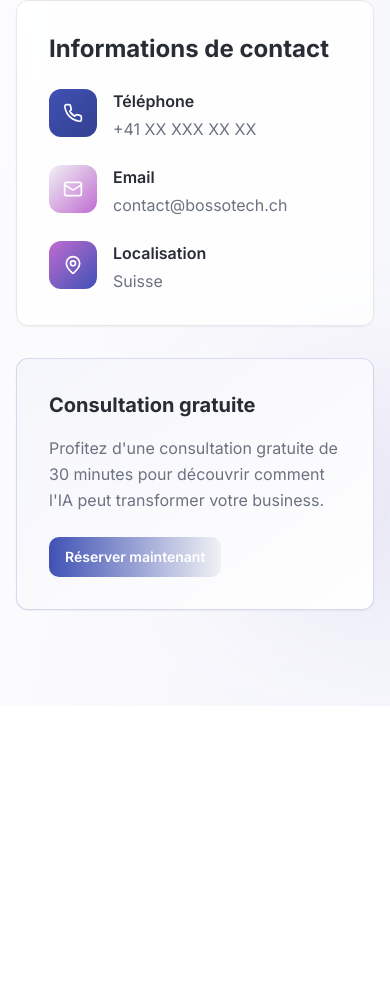
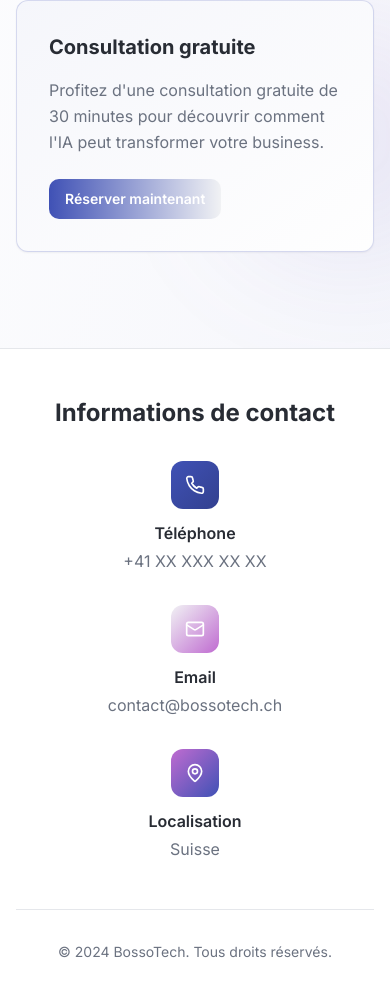
Before and after one commit to moni-sarah/aivo-agency-tech, a React (Vite) app: page / in a window 390 px wide. Shown: the part 8530-9526 px from the top of the page. Before the commit the page ends 9236 px from the top, so only its background shows below. Built offline with nearby package versions, Linux system fonts and the light colour scheme.

Commit message:
Add contact info to footer
Add contact information section to the footer with phone, email, and location details.

```diff
--- a/src/components/ContactSection.tsx
+++ b/src/components/ContactSection.tsx
@@ -5,7 +5,7 @@ import { Input } from '@/components/ui/input';
 import { Textarea } from '@/components/ui/textarea';
 import { Label } from '@/components/ui/label';
 import { Card, CardContent, CardHeader, CardTitle } from '@/components/ui/card';
-import { Send, Phone, Mail, MapPin, MessageCircle } from 'lucide-react';
+import { Send, MessageCircle } from 'lucide-react';
 import { useToast } from '@/hooks/use-toast';
 
 export const ContactSection = () => {
@@ -83,7 +83,7 @@ export const ContactSection = () => {
             </p>
           </div>
 
-          <div className="grid lg:grid-cols-2 gap-12 items-start">
+          <div className="grid lg:grid-cols-2 gap-12 items-start max-w-4xl mx-auto">
             {/* Contact Form */}
             <div className="animate-slide-in-left">
               <Card className="shadow-elegant hover:shadow-glow transition-all duration-500 border-border bg-card/80 backdrop-blur-sm">
@@ -182,46 +182,8 @@ export const ContactSection = () => {
               </Card>
             </div>
 
-            {/* Contact Information */}
-            <div className="space-y-8 animate-slide-in-right">
-              <Card className="p-8 shadow-elegant hover:shadow-glow transition-all duration-500 border-border bg-card/80 backdrop-blur-sm">
-                <h3 className="text-2xl font-bold mb-6 text-foreground">
-                  {t('contact.info.title')}
-                </h3>
-                <div className="space-y-6">
-                  <div className="flex items-start gap-4 group">
-                    <div className="w-12 h-12 bg-gradient-to-br from-primary to-primary-dark rounded-xl flex items-center justify-center group-hover:scale-110 transition-transform duration-300">
-                      <Phone className="w-5 h-5 text-white" />
-                    </div>
-                    <div>
-                      <h4 className="font-semibold text-foreground mb-1">{t('contact.info.phone')}</h4>
-                      <p className="text-muted-foreground">+41 XX XXX XX XX</p>
-                    </div>
-                  </div>
-
-                  <div className="flex items-start gap-4 group">
-                    <div className="w-12 h-12 bg-gradient-to-br from-secondary to-accent rounded-xl flex items-center justify-center group-hover:scale-110 transition-transform duration-300">
-                      <Mail className="w-5 h-5 text-white" />
-                    </div>
-                    <div>
-                      <h4 className="font-semibold text-foreground mb-1">{t('contact.info.email')}</h4>
-                      <p className="text-muted-foreground">contact@bossotech.ch</p>
-                    </div>
-                  </div>
-
-                  <div className="flex items-start gap-4 group">
-                    <div className="w-12 h-12 bg-gradient-to-br from-accent to-primary rounded-xl flex items-center justify-center group-hover:scale-110 transition-transform duration-300">
-                      <MapPin className="w-5 h-5 text-white" />
-                    </div>
-                    <div>
-                      <h4 className="font-semibold text-foreground mb-1">{t('contact.info.location')}</h4>
-                      <p className="text-muted-foreground">Suisse</p>
-                    </div>
-                  </div>
-                </div>
-              </Card>
-
-              {/* Call to Action */}
+            {/* Call to Action */}
+            <div className="animate-slide-in-right">
               <Card className="p-8 bg-gradient-to-br from-primary/5 to-secondary/5 border border-primary/20 shadow-elegant">
                 <h3 className="text-xl font-bold mb-4 text-foreground">
                   {t('contact.cta.title')}
--- /dev/null
+++ b/src/components/Footer.tsx
@@ -0,0 +1,57 @@
+import React from 'react';
+import { useLanguage } from '@/contexts/LanguageContext';
+import { Phone, Mail, MapPin } from 'lucide-react';
+
+export const Footer = () => {
+  const { t } = useLanguage();
+
+  return (
+    <footer className="bg-card border-t border-border py-12">
+      <div className="container mx-auto px-4">
+        <div className="max-w-4xl mx-auto text-center">
+          <h3 className="text-2xl font-bold mb-8 text-foreground">
+            {t('contact.info.title')}
+          </h3>
+
+          <div className="grid md:grid-cols-3 gap-8">
+            <div className="flex flex-col items-center gap-3 group">
+              <div className="w-12 h-12 bg-gradient-to-br from-primary to-primary-dark rounded-xl flex items-center justify-center group-hover:scale-110 transition-transform duration-300">
+                <Phone className="w-5 h-5 text-white" />
+              </div>
+              <div>
+                <h4 className="font-semibold text-foreground mb-1">{t('contact.info.phone')}</h4>
+                <p className="text-muted-foreground">+41 XX XXX XX XX</p>
+              </div>
+            </div>
+
+            <div className="flex flex-col items-center gap-3 group">
+              <div className="w-12 h-12 bg-gradient-to-br from-secondary to-accent rounded-xl flex items-center justify-center group-hover:scale-110 transition-transform duration-300">
+                <Mail className="w-5 h-5 text-white" />
+              </div>
+              <div>
+                <h4 className="font-semibold text-foreground mb-1">{t('contact.info.email')}</h4>
+                <p className="text-muted-foreground">contact@bossotech.ch</p>
+              </div>
+            </div>
+
+            <div className="flex flex-col items-center gap-3 group">
+              <div className="w-12 h-12 bg-gradient-to-br from-accent to-primary rounded-xl flex items-center justify-center group-hover:scale-110 transition-transform duration-300">
+                <MapPin className="w-5 h-5 text-white" />
+              </div>
+              <div>
+                <h4 className="font-semibold text-foreground mb-1">{t('contact.info.location')}</h4>
+                <p className="text-muted-foreground">Suisse</p>
+              </div>
+            </div>
+          </div>
+
+          <div className="mt-12 pt-8 border-t border-border">
+            <p className="text-sm text-muted-foreground">
+              © 2024 BossoTech. Tous droits réservés.
+            </p>
+          </div>
+        </div>
+      </div>
+    </footer>
+  );
+};
--- a/src/pages/Index.tsx
+++ b/src/pages/Index.tsx
@@ -5,6 +5,7 @@ import { ServicesSection } from '@/components/ServicesSection';
 import { AboutSection } from '@/components/AboutSection';
 import { CaseStudiesSection } from '@/components/CaseStudiesSection';
 import { ContactSection } from '@/components/ContactSection';
+import { Footer } from '@/components/Footer';
 
 const Index = () => {
   return (
@@ -17,6 +18,7 @@ const Index = () => {
         <CaseStudiesSection />
         <ContactSection />
       </main>
+      <Footer />
     </div>
   );
 };
```
